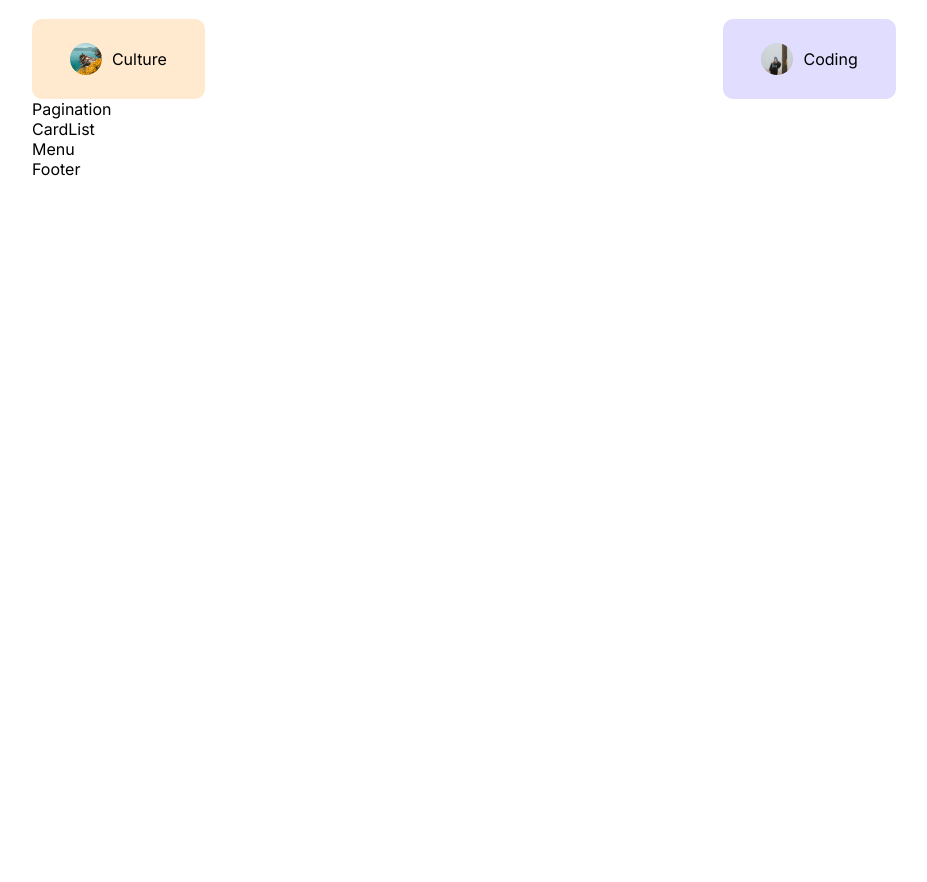
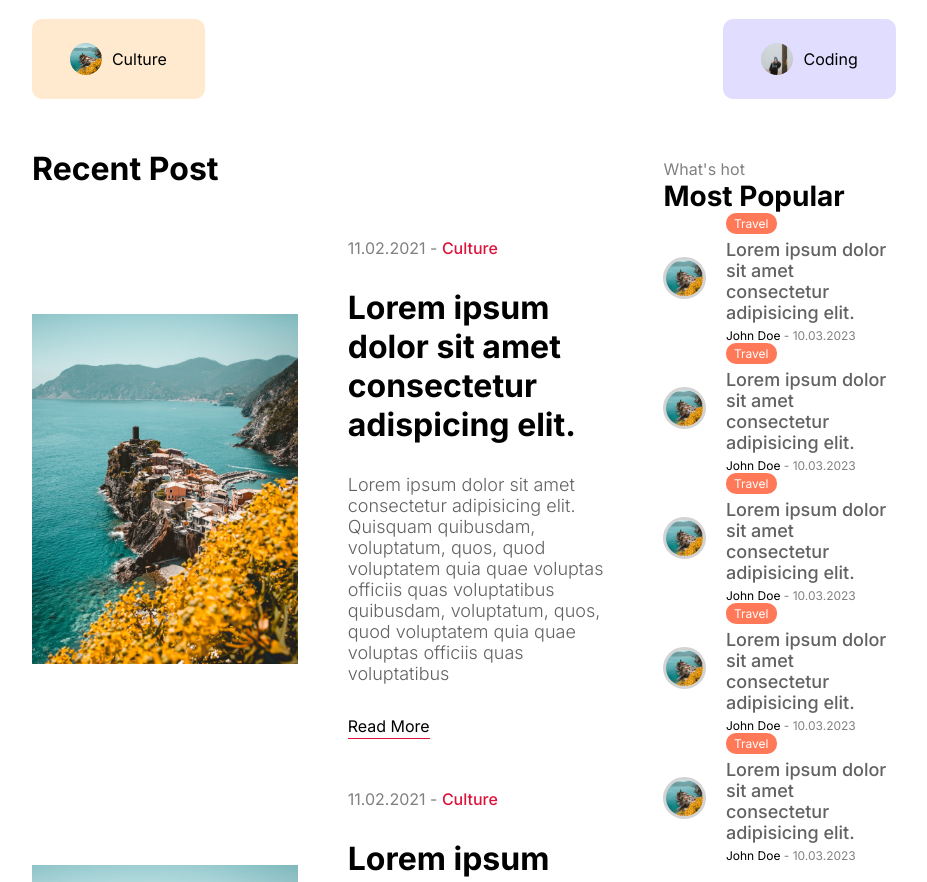
Before and after one commit to yaminmuhammad/next-blog, a Next.js app: page / in a window 1280 px wide. Shown: the part 1171-2053 px from the top of the page, without its empty margins (176-1103 px from the left). Before the commit the page ends 1350 px from the top, so only its background shows below. Built offline with nearby package versions, Linux system fonts and the light colour scheme.

Commit message:
feat side menu component 12258

```diff
--- /dev/null
+++ b/src/app/components/card/Card.jsx
@@ -0,0 +1,32 @@
+import Image from "next/image";
+import styles from "./card.module.css";
+import Link from "next/link";
+
+const Card = () => {
+	return (
+		<div className={styles.container}>
+			<div className={styles.imageContainer}>
+				<Image src="/p1.jpeg" alt="" fill className={styles.image} />
+			</div>
+			<div className={styles.textContainer}>
+				<div className={styles.detail}>
+					<span className={styles.date}>11.02.2021 - </span>
+					<span className={styles.category}>Culture</span>
+				</div>
+				<Link href="/">
+					<h1>Lorem ipsum dolor sit amet consectetur adispicing elit.</h1>
+				</Link>
+				<p className={styles.desc}>
+					Lorem ipsum dolor sit amet consectetur adipisicing elit. Quisquam quibusdam, voluptatum, quos, quod
+					voluptatem quia quae voluptas officiis quas voluptatibus quibusdam, voluptatum, quos, quod
+					voluptatem quia quae voluptas officiis quas voluptatibus
+				</p>
+				<Link href="/" className={styles.link}>
+					Read More
+				</Link>
+			</div>
+		</div>
+	);
+};
+
+export default Card;
--- /dev/null
+++ b/src/app/components/card/card.module.css
@@ -0,0 +1,44 @@
+.container {
+	margin-bottom: 50px;
+	display: flex;
+	align-items: center;
+	gap: 50px;
+}
+
+.imageContainer {
+	flex: 1;
+	height: 350px;
+	position: relative;
+}
+
+.textContainer {
+	flex: 1;
+	display: flex;
+	flex-direction: column;
+	gap: 30px;
+}
+
+.image {
+	object-fit: cover;
+}
+
+.date {
+	color: gray;
+}
+
+.category {
+	color: crimson;
+	font-weight: 500;
+}
+
+.desc {
+	font-size: 18px;
+	font-weight: 300;
+	color: var(--softTextColor);
+}
+
+.link {
+	border-bottom: 1px solid crimson;
+	width: max-content;
+	padding: 2px 0px;
+}
--- a/src/app/components/cardList/CardList.jsx
+++ b/src/app/components/cardList/CardList.jsx
@@ -1,12 +1,20 @@
 import React from "react";
-import styles from "./cardlist.module.css";
+import styles from "./cardList.module.css";
 import Pagination from "../pagination/Pagination";
+import Image from "next/image";
+import Card from "../card/Card";
 
 const CardList = () => {
 	return (
 		<div className={styles.container}>
+			<h1 className={styles.title}>Recent Post</h1>
+			<div className={styles.posts}>
+				<Card />
+				<Card />
+				<Card />
+				<Card />
+			</div>
 			<Pagination />
-			CardList
 		</div>
 	);
 };
--- a/src/app/components/cardList/cardList.module.css
+++ b/src/app/components/cardList/cardList.module.css
@@ -1,2 +1,7 @@
 .container {
+	flex: 5;
 }
+
+.title {
+	margin: 50px 0px;
+}
--- a/src/app/components/categoryList/categoryList.module.css
+++ b/src/app/components/categoryList/categoryList.module.css
@@ -62,3 +62,15 @@
 		width: 25%;
 	}
 }
+
+@media screen and (max-width: 768px) {
+	.category {
+		width: 45%;
+	}
+}
+
+@media screen and (max-width: 640px) {
+	.category {
+		width: 100%;
+	}
+}
--- a/src/app/components/menu/Menu.jsx
+++ b/src/app/components/menu/Menu.jsx
@@ -1,8 +1,82 @@
 import React from "react";
 import styles from "./menu.module.css";
+import Link from "next/link";
+import Image from "next/image";
 
 const Menu = () => {
-	return <div className={styles.container}>Menu</div>;
+	return (
+		<div className={styles.container}>
+			<h2 className={styles.subtitle}>{"What's hot"}</h2>
+			<h1 className={styles.title}>Most Popular</h1>
+			<div className={styles.items}>
+				<Link href="/" className={styles.item}>
+					<div className={styles.imageContainer}>
+						<Image src="/p1.jpeg" alt="" fill className={styles.image} />
+					</div>
+					<div className={styles.textContainer}>
+						<span className={`${styles.category} ${styles.travel}`}>Travel</span>
+						<h3 className={styles.postTitle}>Lorem ipsum dolor sit amet consectetur adipisicing elit.</h3>
+						<div className={styles.detail}>
+							<span className={styles.username}>John Doe</span>
+							<span className={styles.date}> - 10.03.2023</span>
+						</div>
+					</div>
+				</Link>
+				<Link href="/" className={styles.item}>
+					<div className={styles.imageContainer}>
+						<Image src="/p1.jpeg" alt="" fill className={styles.image} />
+					</div>
+					<div className={styles.textContainer}>
+						<span className={`${styles.category} ${styles.travel}`}>Travel</span>
+						<h3 className={styles.postTitle}>Lorem ipsum dolor sit amet consectetur adipisicing elit.</h3>
+						<div className={styles.detail}>
+							<span className={styles.username}>John Doe</span>
+							<span className={styles.date}> - 10.03.2023</span>
+						</div>
+					</div>
+				</Link>
+				<Link href="/" className={styles.item}>
+					<div className={styles.imageContainer}>
+						<Image src="/p1.jpeg" alt="" fill className={styles.image} />
+					</div>
+					<div className={styles.textContainer}>
+						<span className={`${styles.category} ${styles.travel}`}>Travel</span>
+						<h3 className={styles.postTitle}>Lorem ipsum dolor sit amet consectetur adipisicing elit.</h3>
+						<div className={styles.detail}>
+							<span className={styles.username}>John Doe</span>
+							<span className={styles.date}> - 10.03.2023</span>
+						</div>
+					</div>
+				</Link>
+				<Link href="/" className={styles.item}>
+					<div className={styles.imageContainer}>
+						<Image src="/p1.jpeg" alt="" fill className={styles.image} />
+					</div>
+					<div className={styles.textContainer}>
+						<span className={`${styles.category} ${styles.travel}`}>Travel</span>
+						<h3 className={styles.postTitle}>Lorem ipsum dolor sit amet consectetur adipisicing elit.</h3>
+						<div className={styles.detail}>
+							<span className={styles.username}>John Doe</span>
+							<span className={styles.date}> - 10.03.2023</span>
+						</div>
+					</div>
+				</Link>
+				<Link href="/" className={styles.item}>
+					<div className={styles.imageContainer}>
+						<Image src="/p1.jpeg" alt="" fill className={styles.image} />
+					</div>
+					<div className={styles.textContainer}>
+						<span className={`${styles.category} ${styles.travel}`}>Travel</span>
+						<h3 className={styles.postTitle}>Lorem ipsum dolor sit amet consectetur adipisicing elit.</h3>
+						<div className={styles.detail}>
+							<span className={styles.username}>John Doe</span>
+							<span className={styles.date}> - 10.03.2023</span>
+						</div>
+					</div>
+				</Link>
+			</div>
+		</div>
+	);
 };
 
 export default Menu;
--- a/src/app/components/menu/menu.module.css
+++ b/src/app/components/menu/menu.module.css
@@ -1,2 +1,68 @@
 .container {
+	flex: 2;
+	margin-top: 60px;
 }
+
+.subtitle {
+	color: gray;
+	font-size: 16px;
+	font-weight: 400;
+}
+
+.title {
+	font-size: 28px;
+}
+
+.items {
+}
+
+.item {
+	display: flex;
+	align-items: center;
+	gap: 20px;
+}
+
+.imageContainer {
+	flex: 1;
+	aspect-ratio: 1/1;
+	position: relative;
+}
+
+.image {
+	border-radius: 50%;
+	border: 3px solid lightgray;
+	object-fit: cover;
+}
+
+.textContainer {
+	flex: 4;
+	display: flex;
+	flex-direction: column;
+	gap: 5px;
+}
+
+.category {
+	padding: 3px 8px;
+	border-radius: 10px;
+	font-size: 12px;
+	color: white;
+	width: max-content;
+}
+
+.category.travel {
+	background-color: #ff7857;
+}
+
+.postTitle {
+	font-size: 18px;
+	font-weight: 500;
+	color: var(--softTextColor);
+}
+
+.detail {
+	font-size: 12px;
+}
+
+.date {
+	color: gray;
+}
--- a/src/app/homepage.module.css
+++ b/src/app/homepage.module.css
@@ -0,0 +1,4 @@
+.content {
+	display: flex;
+	gap: 50px;
+}
```
